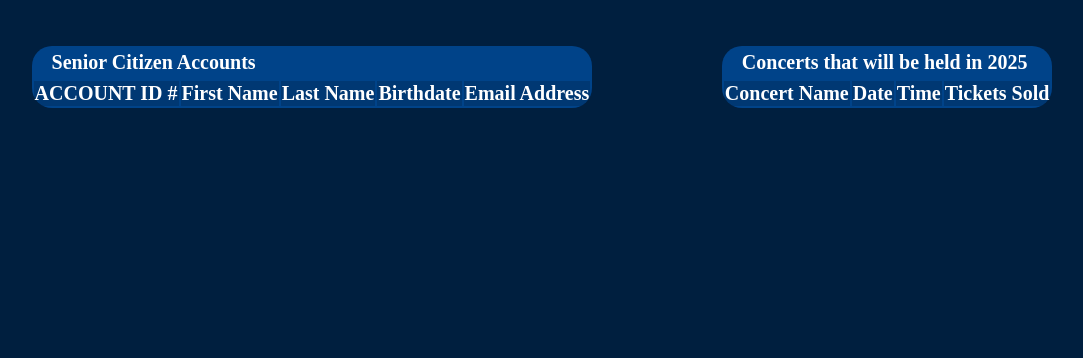
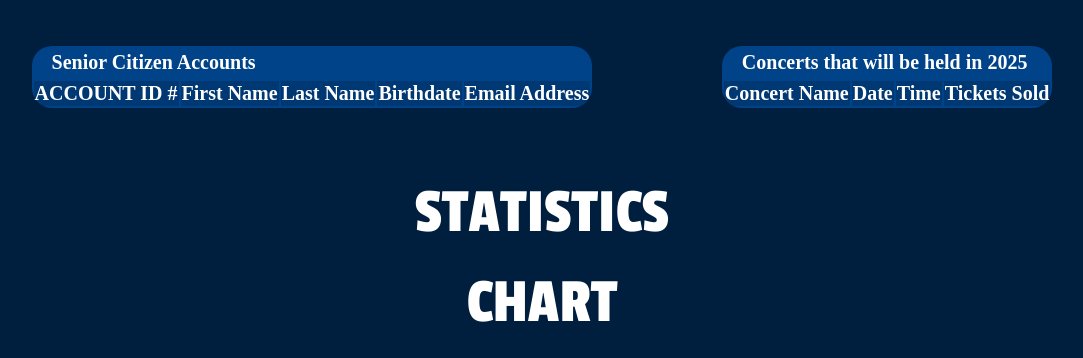
Before and after one commit to rayalindley/LoudwaveMusic-PHP, a PHP site: page /report.php in a window 1280 px wide. Shown: the part 609-967 px from the top of the page, without its empty margins (98-1181 px from the left). Before the commit the page ends 717 px from the top, so only its background shows below. Run offline with PHP 8.4, Linux system fonts and the light colour scheme; data that the repository does not hold is empty; some web fonts are replaced.

Commit message:
stan bp and unis

```diff
--- a/register.php
+++ b/register.php
@@ -25,8 +25,9 @@
 			mysqli_query($connection, $sql1);
 
 			$userid = mysqli_insert_id($connection);
+			$regdate = date("Y-m-d");
 
-			$sql2 = "INSERT INTO tbluseraccount (emailadd, username, password, usertype, userid_fk) VALUES ('$email', '$uname', '$pword', 'Customer', '$userid')";
+			$sql2 = "INSERT INTO tbluseraccount (emailadd, username, password, usertype, userid_fk, registration_date) VALUES ('$email', '$uname', '$pword', 'Customer', '$userid', '$regdate')";
 			mysqli_query($connection, $sql2);
 
 			//$_SESSION['user_id'] = mysqli_insert_id($connection);
--- a/report.php
+++ b/report.php
@@ -120,6 +120,12 @@
             </div>
         </div>
 
+
+        <h1> STATISTICS </h1>
+
+
+        <h1> CHART </h1>
+
     </div>
 </body>
 </html>
```
